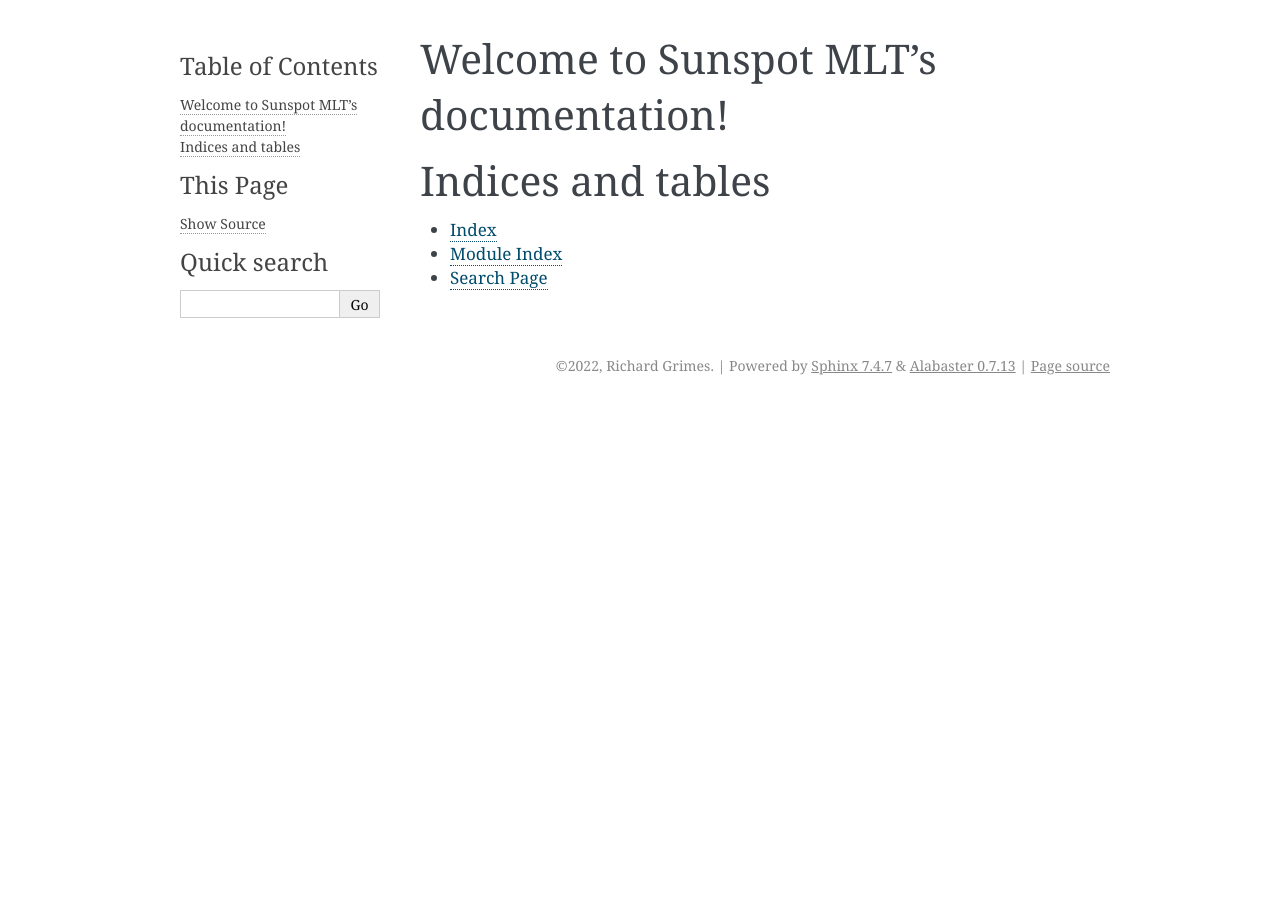
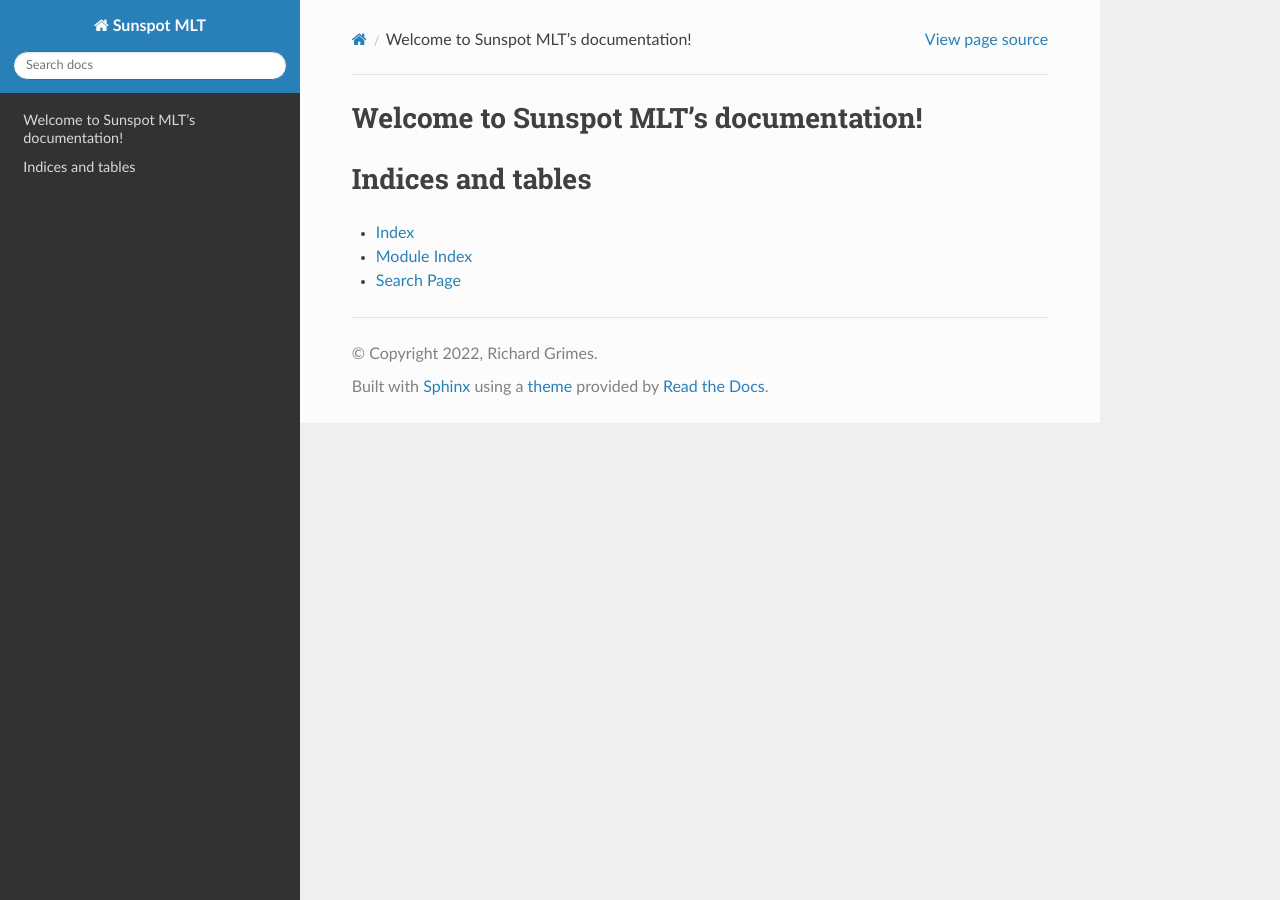
Before and after one commit to Newman-Oliver/sunspot_mlt, a Sphinx documentation site: the page built from docs/index.rst, in a window 1280 px wide. Built offline with Sphinx 7.4.7 and the Read the Docs theme 2.0.0, drawn with Linux system fonts in a browser that asks for light colours.

Commit message:
Correction to Sphinx config

```diff
--- a/docs/conf.py
+++ b/docs/conf.py
@@ -32,7 +32,8 @@ release = '2022-03-01'
 # ones.
 extensions = [ 'sphinx.ext.autodoc',
                'sphinx.ext.doctest',
-               'sphinx.ext.autosummary'
+               'sphinx.ext.autosummary',
+               'sphinx_rtd_theme'
 ]
 
 # Add any paths that contain templates here, relative to this directory.
@@ -49,7 +50,7 @@ exclude_patterns = ['_build', 'Thumbs.db', '.DS_Store']
 # The theme to use for HTML and HTML Help pages.  See the documentation for
 # a list of builtin themes.
 #
-html_theme = 'alabaster'
+html_theme = 'sphinx_rtd_theme'
 
 # Add any paths that contain custom static files (such as style sheets) here,
 # relative to this directory. They are copied after the builtin static files,
```
